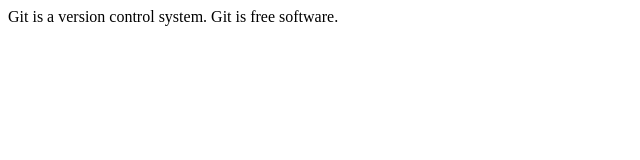
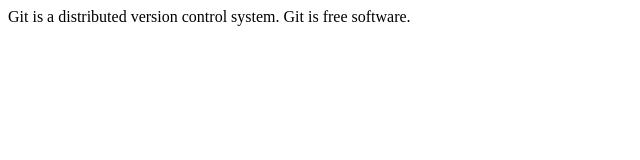
Before and after one commit to zhangxu123456/testgit, a plain HTML site: page index.html in a window 1280 px wide. Shown: the whole page, without its empty margins (0-640 px from the left). Drawn offline with Linux system fonts and the light colour scheme.

Commit message:
two message

```diff
--- a/index.html
+++ b/index.html
@@ -8,7 +8,7 @@
     <title>Document</title>
 </head>
 <body>
-Git is a version control system.
+Git is a distributed version control system.
 Git is free software.
 </body>
 </html>
```
